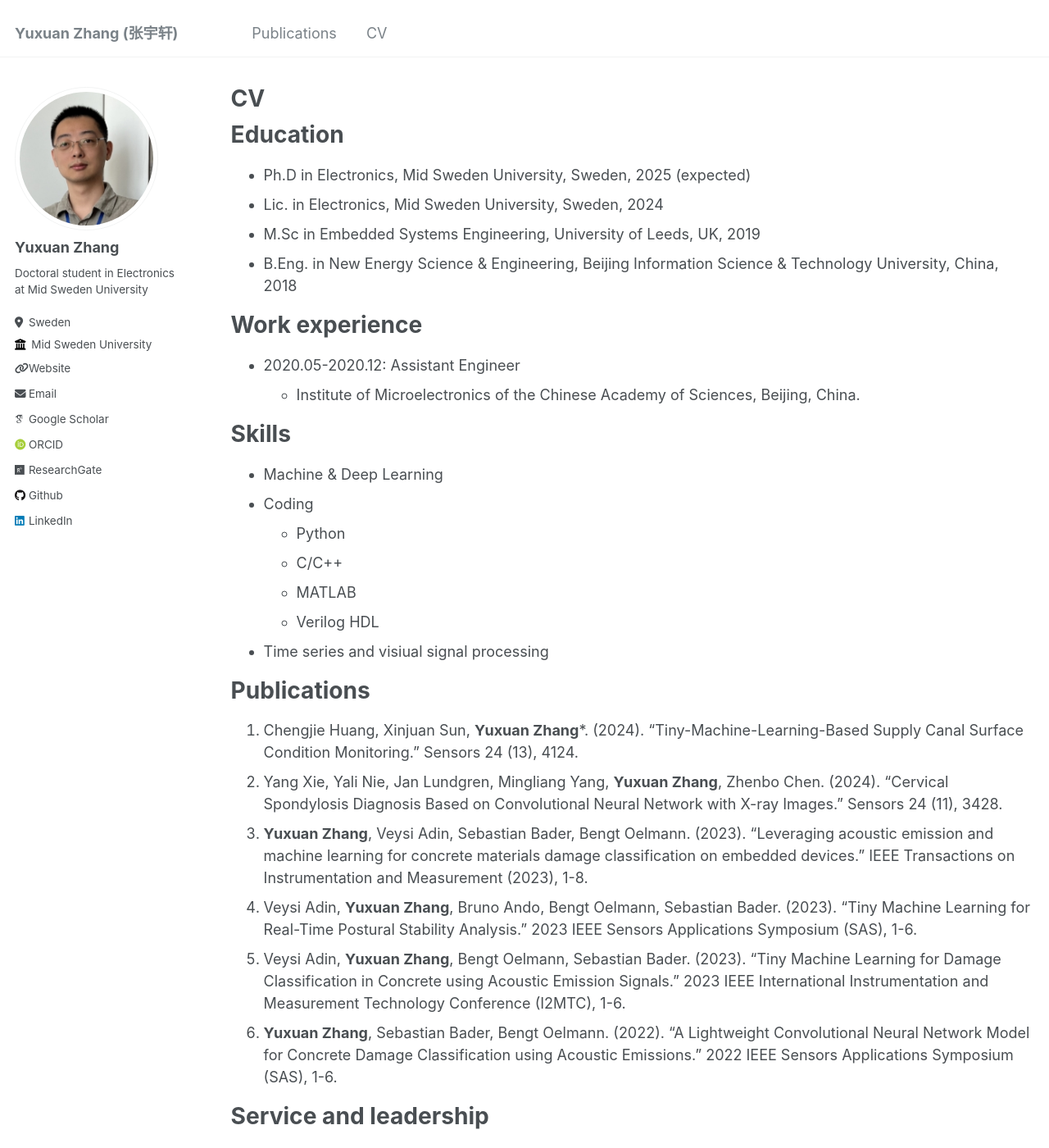
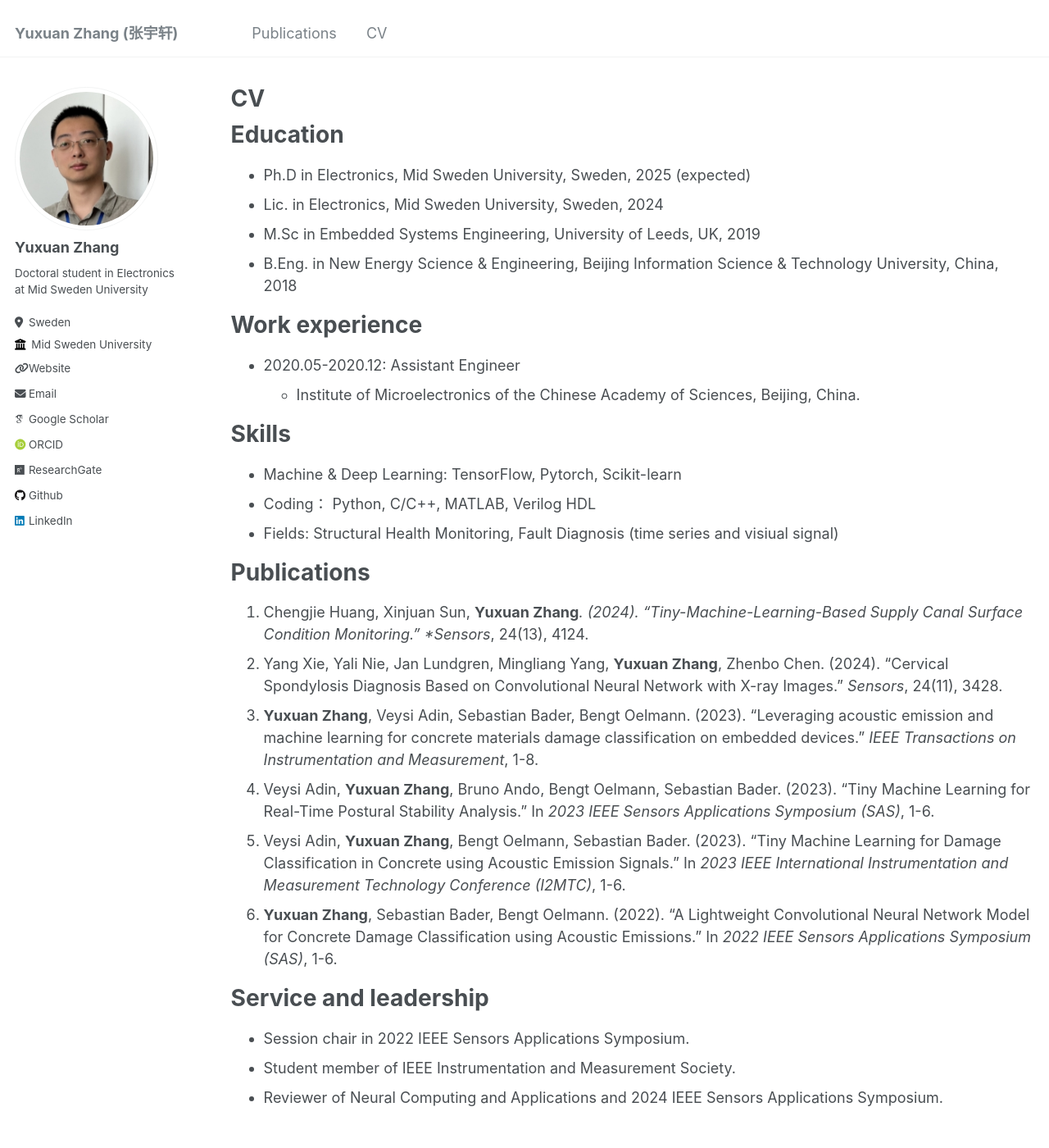
Before and after one commit to YuxuanZhang-96/YuxuanZhang-96.github.io, a Jekyll site: the page built from _pages/cv.md, in a window 1280 px wide and 1400 px high. Shown: the whole window at 82% size. Built offline with Jekyll 4.4.1, drawn with Linux system fonts in a browser that asks for light colours; some web fonts are replaced.

Commit message:
Update cv.md

```diff
--- a/_pages/cv.md
+++ b/_pages/cv.md
@@ -23,22 +23,18 @@ Work experience
 
 Skills
 ======
-* Machine & Deep Learning
-* Coding
-  * Python
-  * C/C++
-  * MATLAB
-  * Verilog HDL
-* Time series and visiual signal processing
+* Machine & Deep Learning: TensorFlow, Pytorch, Scikit-learn
+* Coding： Python, C/C++, MATLAB, Verilog HDL
+* Fields: Structural Health Monitoring, Fault Diagnosis (time series and visiual signal)
 
 Publications
 ======
-1. Chengjie Huang, Xinjuan Sun, **Yuxuan Zhang***. (2024). "Tiny-Machine-Learning-Based Supply Canal Surface Condition Monitoring." Sensors 24 (13), 4124.
-2. Yang Xie, Yali Nie, Jan Lundgren, Mingliang Yang, **Yuxuan Zhang**, Zhenbo Chen. (2024). "Cervical Spondylosis Diagnosis Based on Convolutional Neural Network with X-ray Images." Sensors 24 (11), 3428.
-3. **Yuxuan Zhang**, Veysi Adin, Sebastian Bader, Bengt Oelmann. (2023). "Leveraging acoustic emission and machine learning for concrete materials damage classification on embedded devices." IEEE Transactions on Instrumentation and Measurement (2023), 1-8.
-4. Veysi Adin, **Yuxuan Zhang**, Bruno Ando, Bengt Oelmann, Sebastian Bader. (2023). "Tiny Machine Learning for Real-Time Postural Stability Analysis." 2023 IEEE Sensors Applications Symposium (SAS), 1-6.
-5. Veysi Adin, **Yuxuan Zhang**, Bengt Oelmann, Sebastian Bader. (2023). "Tiny Machine Learning for Damage Classification in Concrete using Acoustic Emission Signals." 2023 IEEE International Instrumentation and Measurement Technology Conference (I2MTC), 1-6.
-6. **Yuxuan Zhang**, Sebastian Bader, Bengt Oelmann. (2022). "A Lightweight Convolutional Neural Network Model for Concrete Damage Classification using Acoustic Emissions." 2022 IEEE Sensors Applications Symposium (SAS), 1-6.
+1. Chengjie Huang, Xinjuan Sun, **Yuxuan Zhang***. (2024). "Tiny-Machine-Learning-Based Supply Canal Surface Condition Monitoring." *Sensors*, 24(13), 4124.
+2. Yang Xie, Yali Nie, Jan Lundgren, Mingliang Yang, **Yuxuan Zhang**, Zhenbo Chen. (2024). "Cervical Spondylosis Diagnosis Based on Convolutional Neural Network with X-ray Images." *Sensors*, 24(11), 3428.
+3. **Yuxuan Zhang**, Veysi Adin, Sebastian Bader, Bengt Oelmann. (2023). "Leveraging acoustic emission and machine learning for concrete materials damage classification on embedded devices." *IEEE Transactions on Instrumentation and Measurement*, 1-8.
+4. Veysi Adin, **Yuxuan Zhang**, Bruno Ando, Bengt Oelmann, Sebastian Bader. (2023). "Tiny Machine Learning for Real-Time Postural Stability Analysis." In *2023 IEEE Sensors Applications Symposium (SAS)*, 1-6.
+5. Veysi Adin, **Yuxuan Zhang**, Bengt Oelmann, Sebastian Bader. (2023). "Tiny Machine Learning for Damage Classification in Concrete using Acoustic Emission Signals." In *2023 IEEE International Instrumentation and Measurement Technology Conference (I2MTC)*, 1-6.
+6. **Yuxuan Zhang**, Sebastian Bader, Bengt Oelmann. (2022). "A Lightweight Convolutional Neural Network Model for Concrete Damage Classification using Acoustic Emissions." In *2022 IEEE Sensors Applications Symposium (SAS)*, 1-6.
 
 
 Service and leadership
```
